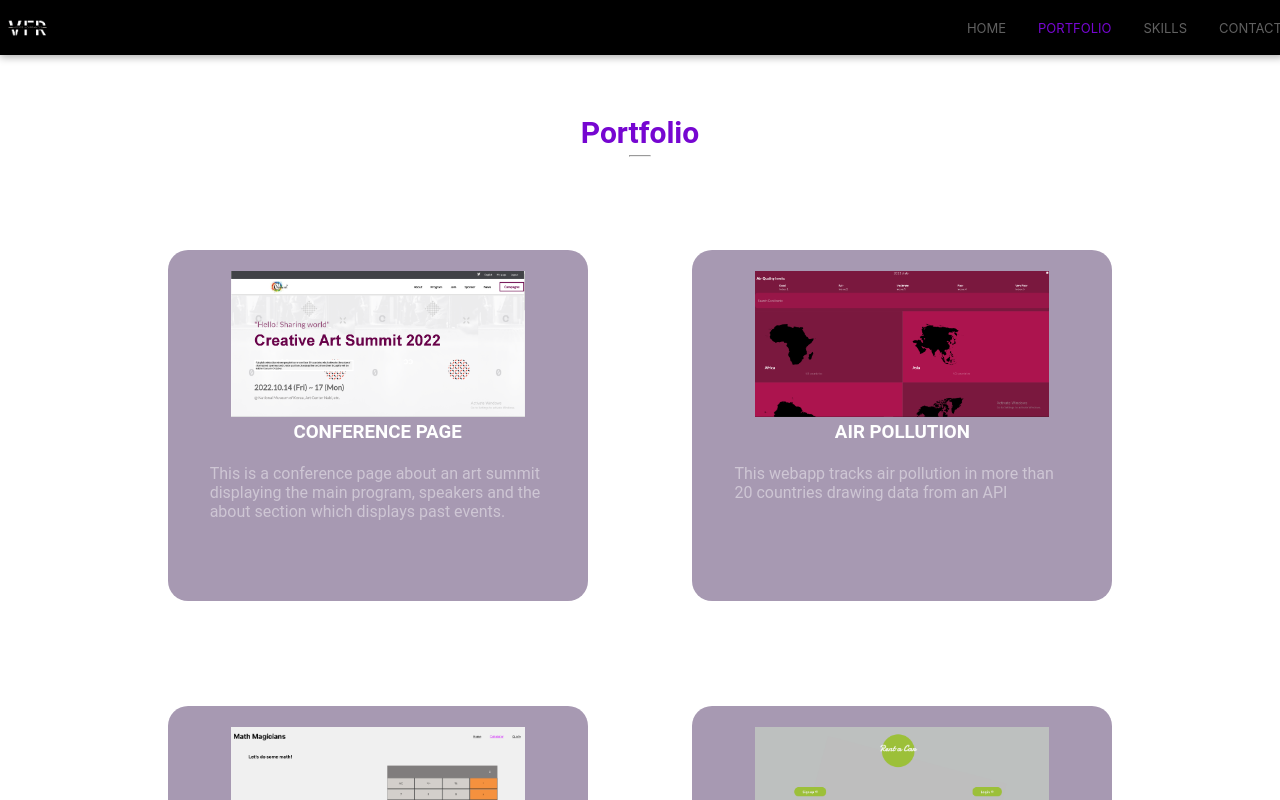
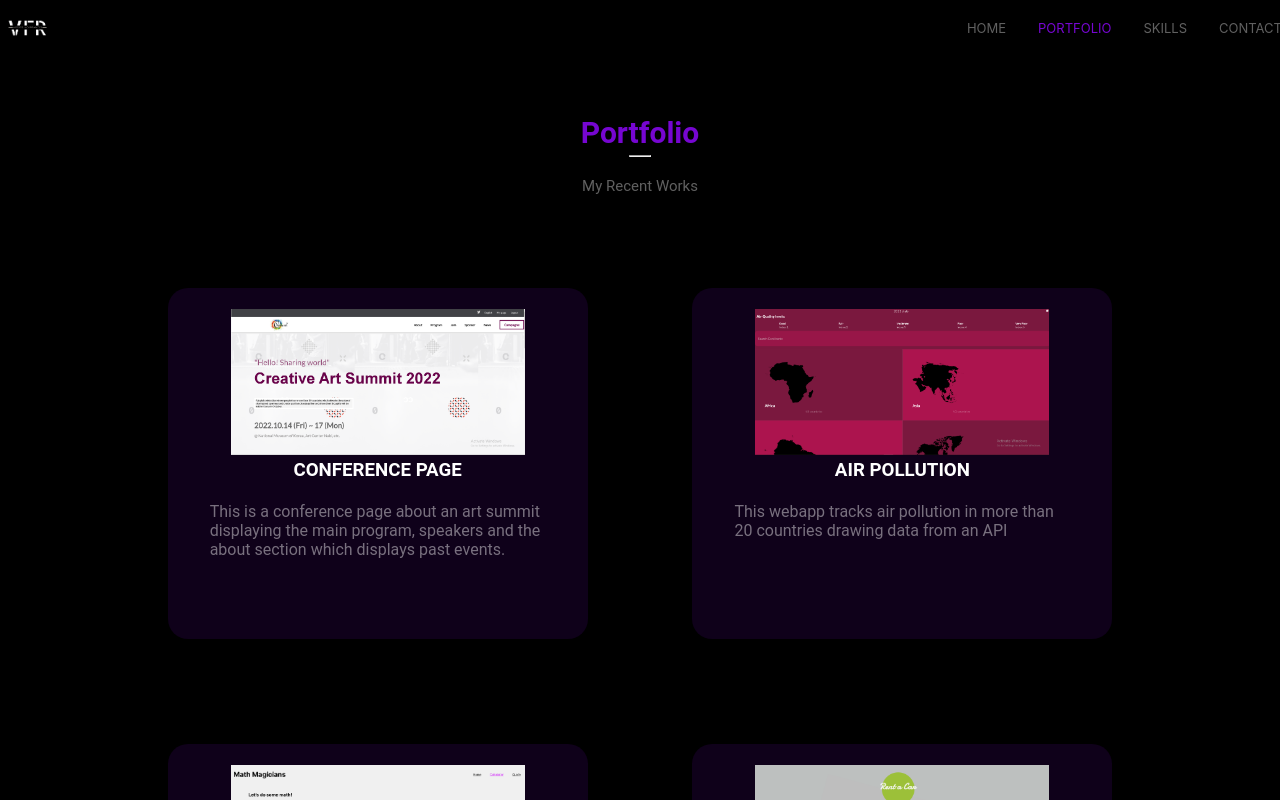
Before and after one commit to VTY1999/React-Portfolio, a React (Create React App) app: page /Portfolio in a window 1280 px wide. Shown: the top 800 px of the page. Built offline with nearby package versions, Linux system fonts and the light colour scheme.

Commit message:
Update to portfolio section

```diff
--- a/src/components/Portfolio/Portfolio.js
+++ b/src/components/Portfolio/Portfolio.js
@@ -46,6 +46,7 @@ function Portfolio() {
     <section className="Portfolio">
       <h2 className="Portfolio-title">Portfolio</h2>
       <hr className="h" />
+      <p className="recent">My Recent Works</p>
       <div className="container">
         {Projects.map((Pro) => (
           <article className="portfolio__item" key={Pro.id}>
--- a/src/components/Portfolio/Portfolio.scss
+++ b/src/components/Portfolio/Portfolio.scss
@@ -1,5 +1,5 @@
 .Portfolio {
-  background-image: #000;
+  background: #000;
   padding: 9%;
 }
 
@@ -14,7 +14,15 @@
 .h {
   width: 2%;
   margin-top: 5px;
-  background-color: #ff0000;
+  background-color: #f00;
+}
+
+.recent {
+  color: #ffffff60;
+  text-align: center;
+  margin-top: 20px;
+  font-family: 'Roboto', sans-serif;
+  font-size: 15px;
 }
 
 .container {
--- a/src/components/Skills/Skills.scss
+++ b/src/components/Skills/Skills.scss
@@ -28,7 +28,7 @@
   background-color: transparent;
   color: #7606d15e;
   border: 1px solid #7606d1;
-  transition: 2.0s ease 0s;
+  transition: 2s ease 0s;
 }
 
 .skills__backend {
@@ -41,7 +41,7 @@
   background-color: transparent;
   color: #7606d15e;
   border: 1px solid #7606d1;
-  transition: 2.0s ease 0s;
+  transition: 2s ease 0s;
 }
 
 .skills__head {
```
Also changed, not shown: src/assets/53544-8-abstract-shape-png-download-free.png (added).
